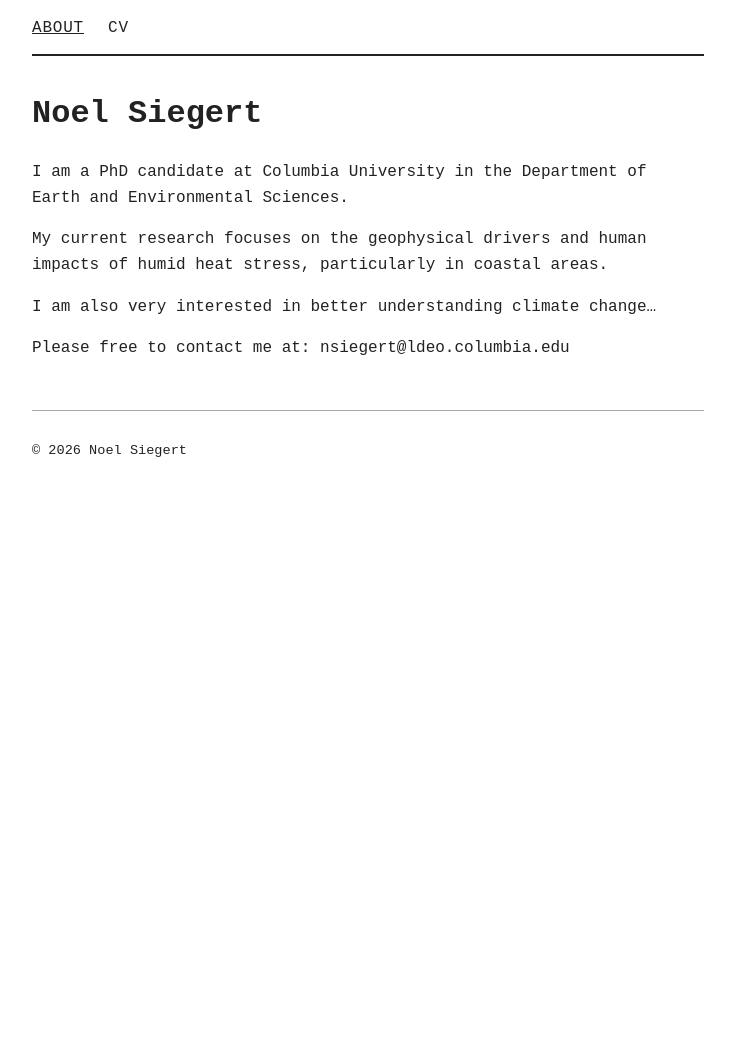
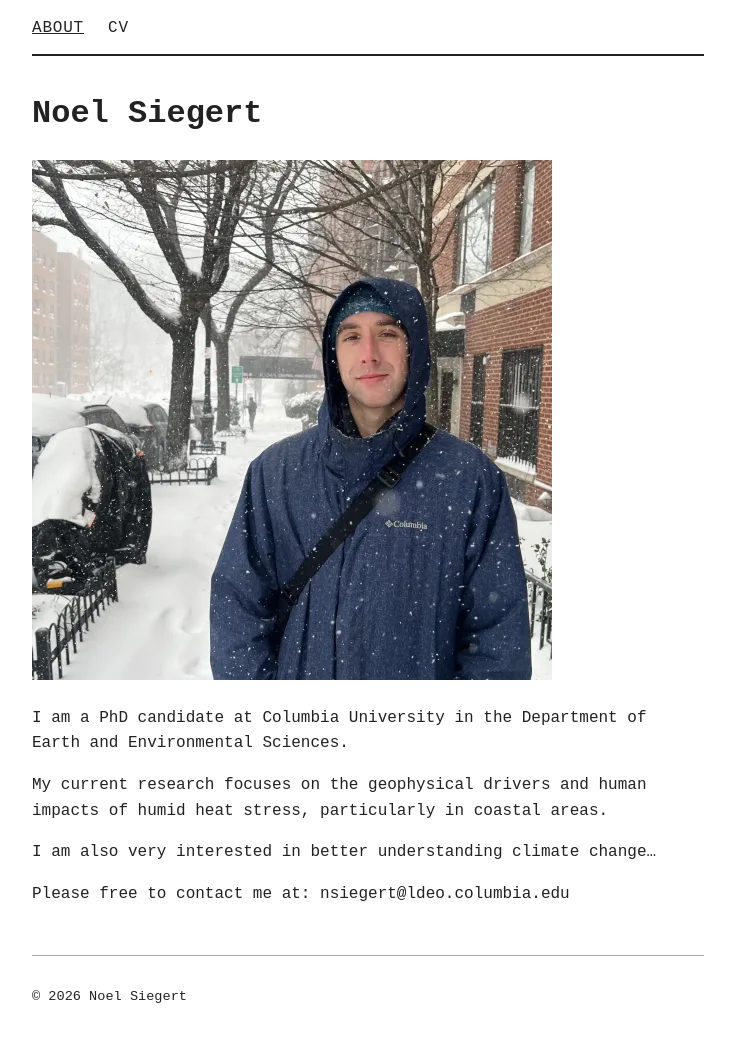
Before and after one commit to noelsiegert/noelsiegert.github.io, a Jekyll site: the page built from index.md, in a window 1280 px wide. Shown: the whole page, without its empty margins (272-1007 px from the left). Built offline with Jekyll 4.4.1, drawn with Linux system fonts in a browser that asks for light colours; before the commit the page ends 900 px from its top, so only the background shows below that.

Commit message:
Update index.md

```diff
--- a/index.md
+++ b/index.md
@@ -4,6 +4,8 @@ title: About
 ---
 
 # Noel Siegert
+
+![picture of Noel Siegert](/assets/pic_for_website.jpg)
 
 I am a PhD candidate at Columbia University in the Department of Earth and Environmental Sciences.
 
```
